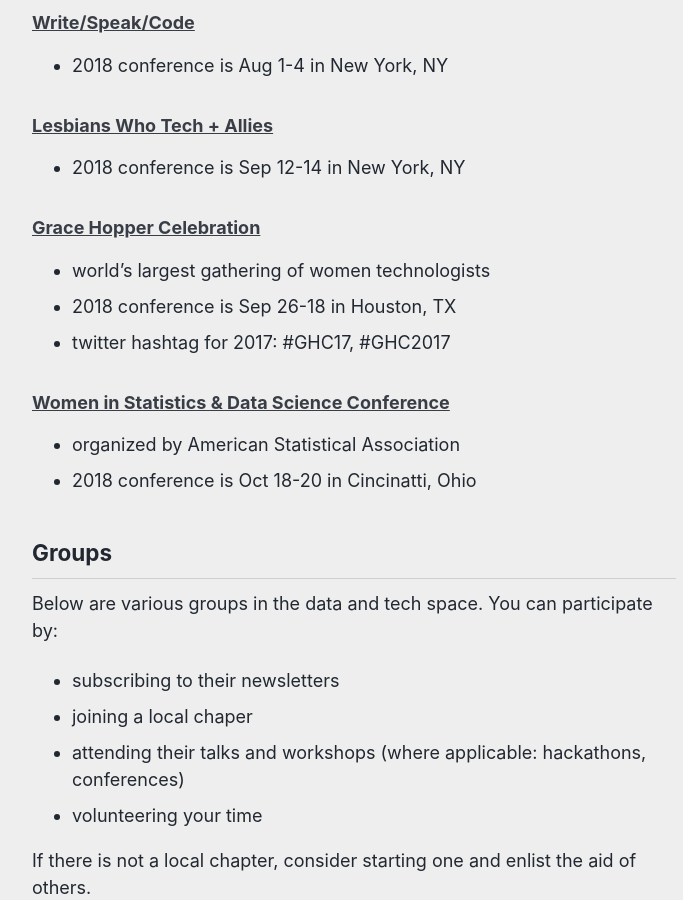
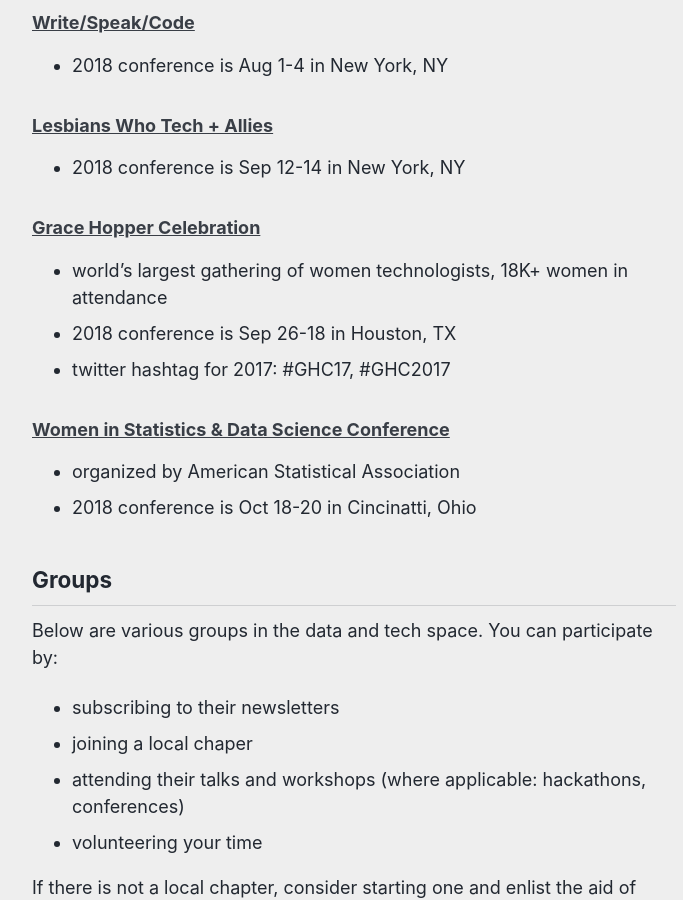
Before and after one commit to reshamas/reshamas.github.io, a Jekyll site: the page built from _posts/2018-05-09-resource-guide-for-women-in-data-science.md, in a window 1280 px wide and 900 px high, scrolled down 2886 px. Shown: the whole window, without its empty margins (286-969 px from the left). Built offline with Jekyll 4.4.1, drawn with Linux system fonts in a browser that asks for light colours; comment, search, counter and statistics services are not loaded.

Commit message:
Update 2018-05-09-resource-guide-for-women-in-data-science.md

```diff
--- a/_posts/2018-05-09-resource-guide-for-women-in-data-science.md
+++ b/_posts/2018-05-09-resource-guide-for-women-in-data-science.md
@@ -65,7 +65,7 @@
 - 2018 conference is Sep 12-14 in New York, NY
 
 ### [Grace Hopper Celebration](https://ghc.anitab.org)
-- world's largest gathering of women technologists
+- world's largest gathering of women technologists, 18K+ women in attendance
 - 2018 conference is Sep 26-18 in Houston, TX
 - twitter hashtag for 2017:  #GHC17, #GHC2017
 
```
